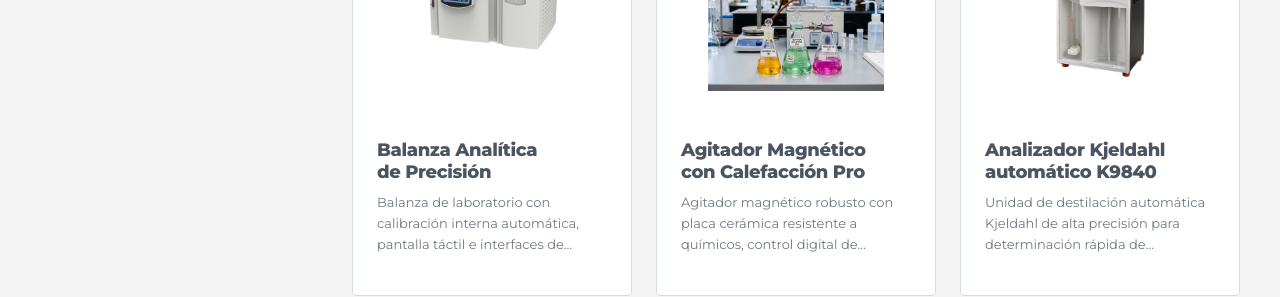
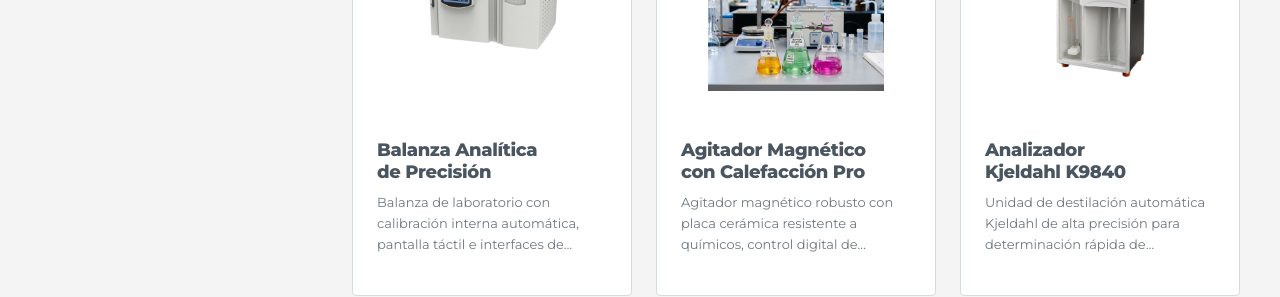
Before and after one commit to delcarpiohub/LandingPage, a Next.js app: page /productos in a window 1280 px wide. Shown: the part 1780-2077 px from the top of the page. Built offline with nearby package versions, Linux system fonts and the light colour scheme.

Commit message:
style: normaliza nombre de Analizador Kjeldahl K9840

```diff
--- a/src/content/productos.ts
+++ b/src/content/productos.ts
@@ -77,7 +77,7 @@ export const productosData: Producto[] = [
   {
     slug: "hanon-k9840",
     marca: "Hanon",
-    nombre: "Analizador Kjeldahl automático K9840",
+    nombre: "Analizador Kjeldahl K9840",
     resumen: "Unidad de destilación automática Kjeldahl de alta precisión para determinación rápida de nitrógeno. Dosificación precisa de reactivos y rutinas automáticas de limpieza.",
     metricas: [
       { valor: "≥99.5%", label: "Recuperación" },
--- a/src/lib/mock-products.ts
+++ b/src/lib/mock-products.ts
@@ -398,7 +398,7 @@ export const mockProducts: Product[] = [
   {
     id: "hanon-k9840",
     slug: "hanon-k9840",
-    name: "Analizador Kjeldahl automático K9840",
+    name: "Analizador Kjeldahl K9840",
     category: "Análisis elemental",
     filters: ["Marcas", "Análisis elemental", "Automatización"],
     description:
```
